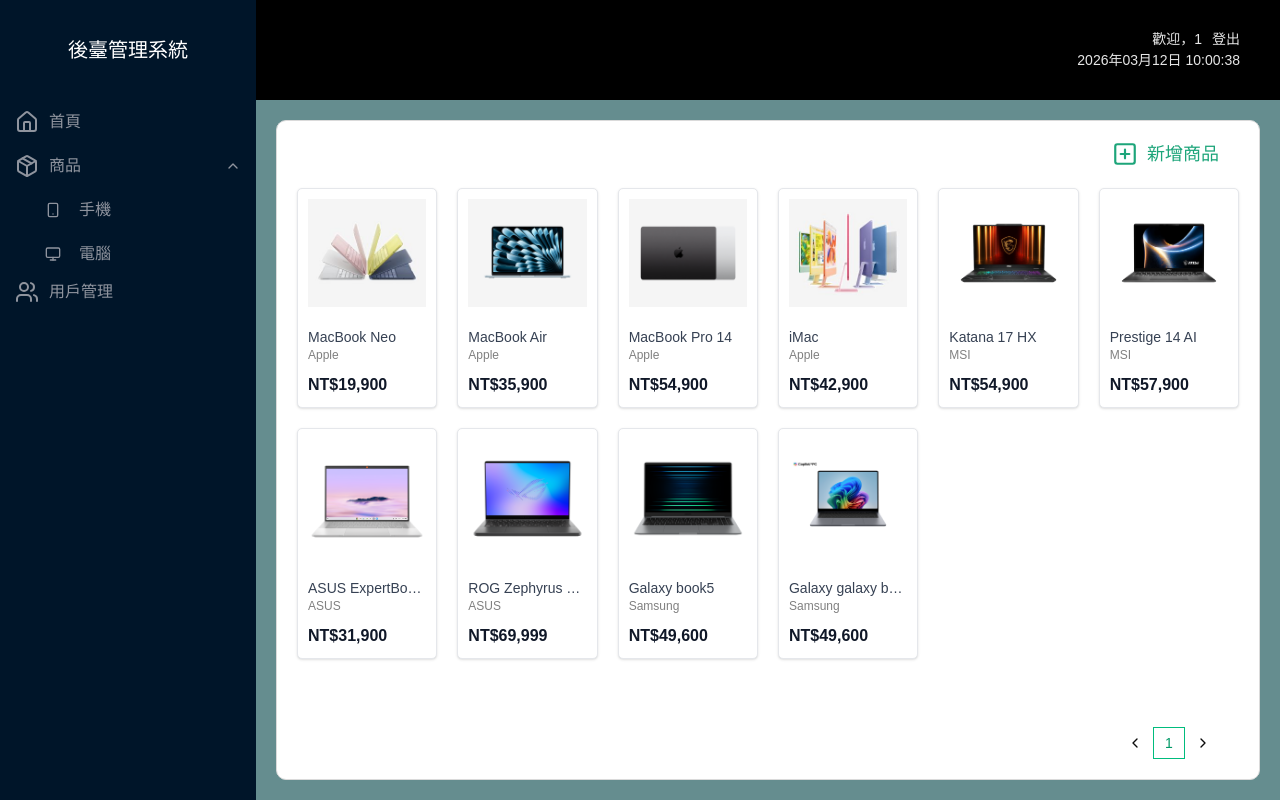
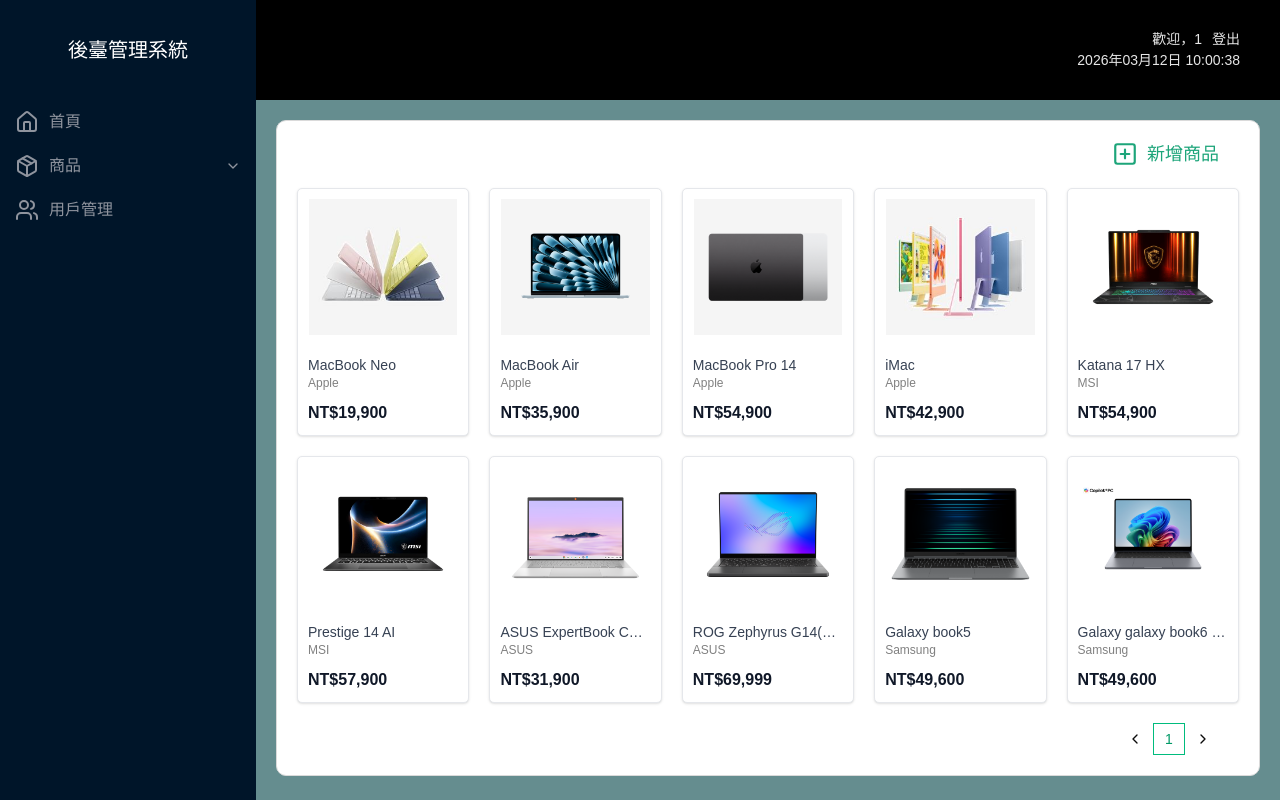
Before and after one commit to kairis7854/AdminSystem, a React (Vite) app: page /product/computer in a window 1280 px wide. Built offline with nearby package versions, Linux system fonts and the light colour scheme; no server answers; sample sign-in values are in the browser's storage.

Commit message:
fix: 修復 grid 底部溢出，與優化css

```diff
--- a/src/layout/Nav/Nav.jsx
+++ b/src/layout/Nav/Nav.jsx
@@ -5,7 +5,7 @@
 
 
 export default function Nav() {
-  const [productShow, setProductShow] = useState(true)
+  const [productShow, setProductShow] = useState(false)
   const navigate = useNavigate()
 
   return (
--- a/src/layout/layout.scss
+++ b/src/layout/layout.scss
@@ -3,16 +3,13 @@
     position: relative;
     min-height: 100vh;
     width: 100%;
-    min-width:768px;
-
+    min-width: 768px;
     background-color: #658D8F;
-
-
 
     .content {
         display: flex;
         flex-direction: column;
         flex: 1;
-
+        height: 100vh;
     }
 }
--- a/src/pages/Product/Computer/Computer.jsx
+++ b/src/pages/Product/Computer/Computer.jsx
@@ -33,11 +33,11 @@
                 setItemsPerPage(6);
                 setGridCols('grid-cols-3');
             } else if (width < 1200) {
+                setItemsPerPage(8);
+                setGridCols('grid-cols-4');
+            } else {
                 setItemsPerPage(10);
                 setGridCols('grid-cols-5');
-            } else {
-                setItemsPerPage(12);
-                setGridCols('grid-cols-6');
             }
             setCurrentPage(1);
         };
@@ -65,15 +65,15 @@
     };
 
     return (
-        <div className='computer flex flex-col flex-1 min-w-0'>
+        <div className='computer flex flex-col'>
             {/* 新增商品 */}
-            <div className='flex  self-end pr-[20px] pb-[20px] cursor-pointer' onClick={() => { setIsOpen(true); setComputerData({ type: 'add', data: {} }) }}>
+            <div className='flex self-end mr-[20px] mb-[20px] cursor-pointer' onClick={() => { setIsOpen(true); setComputerData({ type: 'add', data: {} }) }}>
                 <SquarePlus className='h-[26px] w-[26px] text-[#1DA57A]' />
                 <span className='text-[18px] text-[#1DA57A] ml-[9px]' >新增商品 </span>
             </div>
 
             {/* 卡片 */}
-            <div className={`grid gap-[20px] items-stretch w-full ${gridCols}`} >
+            <div className={`grid gap-[20px] w-full min-h-0 ${gridCols}`} >
                 <ComputerCard data={currentItems} setIsOpen={setIsOpen} setComputerData={setComputerData}/>
             </div>
 
--- a/src/pages/Product/Computer/ComputerCard.jsx
+++ b/src/pages/Product/Computer/ComputerCard.jsx
@@ -1,30 +1,30 @@
 import React from 'react'
 
-export default function ComputerCard({data,setIsOpen,setComputerData}) {
+export default function ComputerCard({ data, setIsOpen, setComputerData }) {
 
     return (
         data.map((item) => (
             <div
-                className="flex flex-col flex-start bg-white border border-gray-200 rounded-[5px] overflow-hidden shadow-sm cursor-pointer h-full"
+                className="group flex flex-col bg-white border border-gray-200 rounded-[5px] overflow-hidden shadow-sm cursor-pointer
+                transition-all duration-220 ease-in-out
+                hover:shadow-md hover:-translate-y-1 hover:border-gray-300"
                 key={item.id}
                 onClick={() => { setIsOpen(true); setComputerData({ type: 'edit', data: item }) }
                 }
             >
-                <div className=" h-full w-full flex items-center justify-center p-[10px] ">
+                <div className="flex items-center justify-center flex-1 min-h-0 w-full p-[10px] ">
                     {item.image ? (
-                        <img src={item.image} className="w-full h-full object-contain" alt={item.name} />
+                        <img src={item.image} className="w-full h-full object-contain transition-transform duration-200 group-hover:scale-105" alt={item.name} />
                     ) : (
-                        <div className="w-full h-full aspect-[4/3] bg-gradient-to-bl from-slate-200 via-blue-200 to-indigo-200" />
+                        <div className="w-full h-full aspect-[4/3] bg-gradient-to-bl from-slate-200 via-blue-200 to-indigo-200 transition-transform duration-200 group-hover:scale-105" />
                     )}
                 </div>
                 <div className="flex flex-col p-[10px] mt-auto">
-                    <h3 className="text-sm font-medium text-gray-700 truncate ">{item.name}</h3>
-                    <span className='text-xs text-[gray] mb-[10px]'>{item.brand}</span>
-                    <span className="text-base font-bold text-gray-900">NT${item.price.toLocaleString()}</span>
+                    <h3 className="text-sm font-medium text-gray-700 truncate">{item.name}</h3>
+                    <span className='text-xs text-[gray] mb-[10px] truncate '>{item.brand}</span>
+                    <span className="text-base font-bold text-gray-900 truncate ">NT${item.price.toLocaleString()}</span>
                 </div>
             </div>
-        )
-        )
-
+        ))
     )
 }
--- a/src/pages/Product/Computer/computer.scss
+++ b/src/pages/Product/Computer/computer.scss
@@ -1,6 +1,6 @@
 .computer {
     background-color: white;
-    min-height: calc(100% - 144px);
+    height: calc(100% - 144px);
     padding: 20px;
     margin: 20px;
     border: 1px solid #dadada;
--- a/src/pages/Product/Mobile/MobileTable.jsx
+++ b/src/pages/Product/Mobile/MobileTable.jsx
@@ -6,10 +6,10 @@
 
 
     return (
-        <Table>
+        <Table className="table-fixed ">
             <TableHeader>
                 <TableRow>
-                    <TableHead className="w-[100px]">廠牌</TableHead>
+                    <TableHead className="max-w-[150px]">廠牌</TableHead>
                     <TableHead>型號</TableHead>
                     <TableHead>規格</TableHead>
                     <TableHead>建議售價</TableHead>
@@ -20,10 +20,10 @@
             <TableBody>
                 {data.map((item) => (
                     <TableRow key={item.id}>
-                        <TableCell className="font-medium">{item.brand}</TableCell>
-                        <TableCell>{item.model}</TableCell>
-                        <TableCell>{item.spec}</TableCell>
-                        <TableCell>${item.price}</TableCell>
+                        <TableCell className="truncate font-medium">{item.brand}</TableCell>
+                        <TableCell className="truncate">{item.model}</TableCell>
+                        <TableCell className="truncate">{item.spec}</TableCell>
+                        <TableCell className="truncate">${item.price}</TableCell>
                         <TableCell>
                             {
                                 item.onSell === true ?
```
